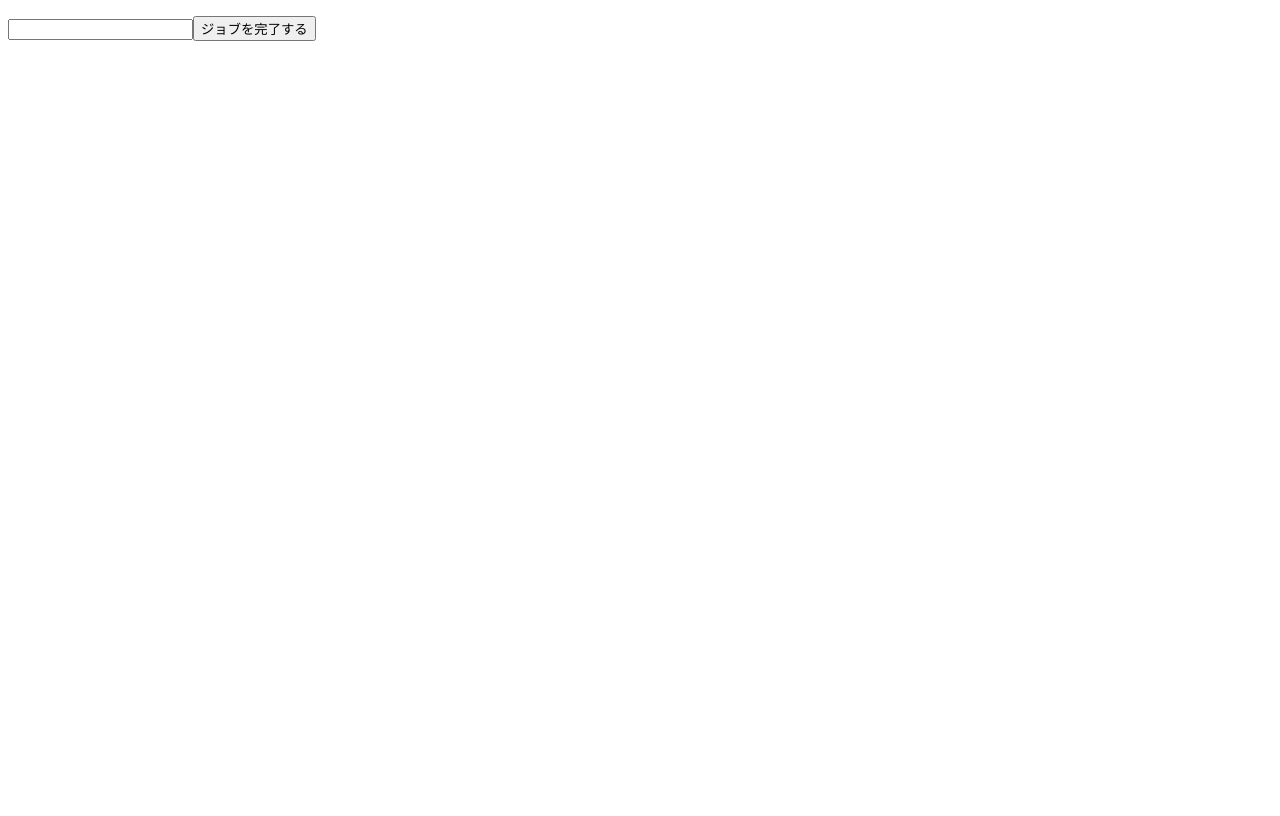
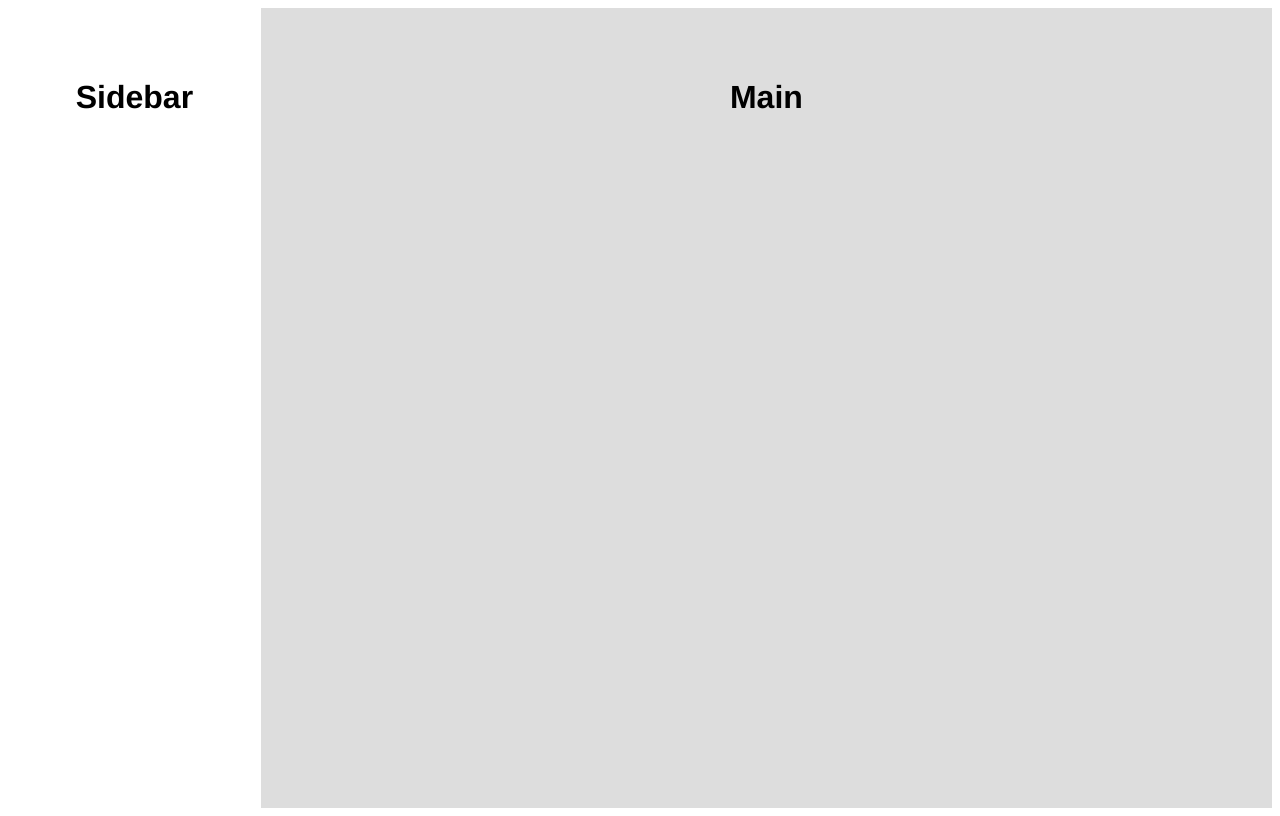
Before and after one commit to Atsu77/ninja_code_vue, a Vue app: page / in a window 1280 px wide. Built offline with nearby package versions, Linux system fonts and the light colour scheme.

Commit message:
中級08

```diff
--- a/src/App.vue
+++ b/src/App.vue
@@ -1,59 +1,35 @@
 <template>
   <div id="app">
-    <div>
-      <ul>
-        <li v-for="job in jobs" :key="job.key">
-          {{ job.name }}
-        </li>
-      </ul>
-    </div>
-    <form @submit.prevent="addJob">
-      <input type="text" v-model="newJobName" />
-      <input type="submit" value="ジョブを完了する" />
-    </form>
+    <Sidebar></Sidebar>
+    <Main></Main>
   </div>
 </template>
 
 <script>
-/* eslint-disable prettier/prettier */
+import Sidebar from "@/components/Sidebar.vue";
+import Main from "@/components/Main.vue";
+
 export default {
-  name: "App",
-  data: () => ({
-    jobs: [],
-    newJobName: "",
-  }),
-  methods: {
-    addJob() {
-      this.jobs = [
-        ...this.jobs,
-        {
-          name: this.newJobName,
-        },
-      ];
-      this.newJobName = "";
-    },
+  components: {
+    Sidebar,
+    Main,
   },
 };
 </script>
 
-<style>
-p {
-  font-size: 30px;
-  font-weight: bold;
-}
-button {
-  color: #fff;
-  border-radius: 5px;
-  padding: 10px;
-  cursor: pointer;
+<style scoped>
+* {
+  box-sizing: border-box;
+  margin: 0;
+  padding: 0;
 }
 
-button.up {
-  background: #40b983;
-  border: none;
-}
-button.down {
-  background: red;
-  border: none;
+#app {
+  font-family: Avenir, Helvetica, Arial, sans-serif;
+  -webkit-font-smoothing: antialiased;
+  -moz-osx-font-smoothing: grayscale;
+  text-align: center;
+  display: flex;
+  min-height: 100vh;
 }
 </style>
--- /dev/null
+++ b/src/components/Main.vue
@@ -0,0 +1,19 @@
+<template>
+  <div class="main-container">
+    <h1>Main</h1>
+  </div>
+</template>
+
+<script>
+export default {};
+</script>
+
+<style scoped>
+.main-container {
+  width: 80%;
+  background: #ddd;
+}
+.main-container h1 {
+  padding-top: 50px;
+}
+</style>
--- /dev/null
+++ b/src/components/Sidebar.vue
@@ -0,0 +1,19 @@
+<template>
+  <div class="sidebar-container">
+    <h1>Sidebar</h1>
+  </div>
+</template>
+
+<script>
+export default {};
+</script>
+
+<style scoped>
+.sidebar-container {
+  width: 20%;
+  background-color: #fff;
+}
+.sidebar-container h1 {
+  padding-top: 50px;
+}
+</style>
```
